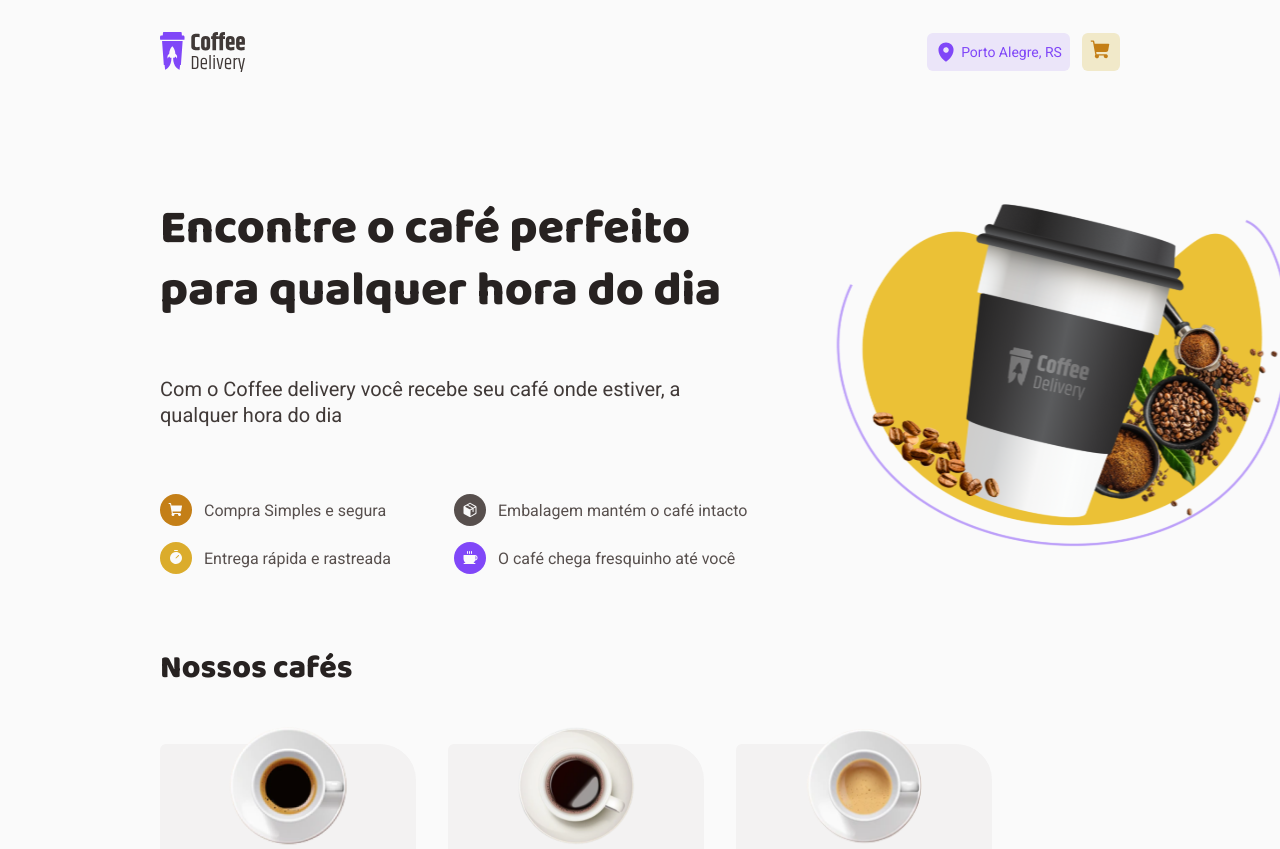
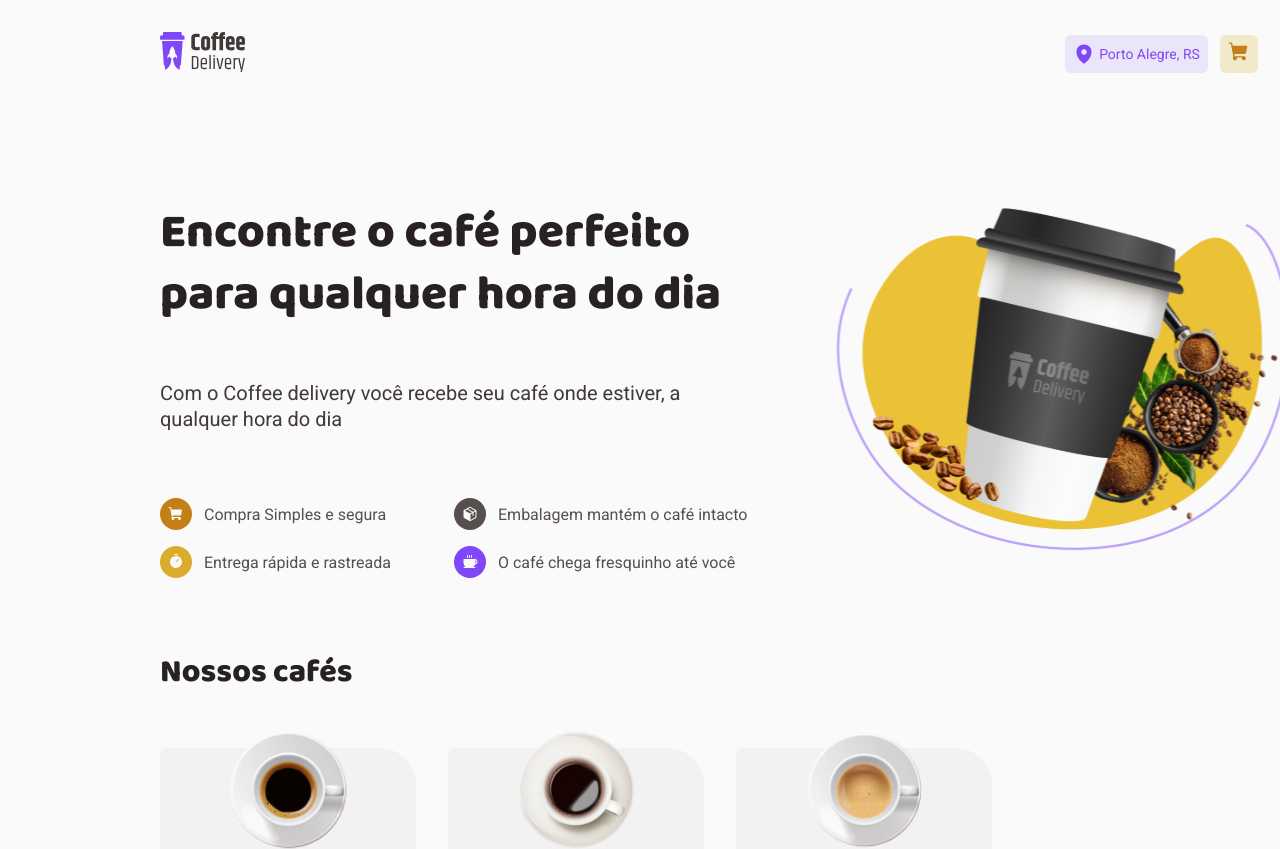
Before and after one commit to yurimarcolino/CoffeeApp, a React (Vite) app: page / in a window 1280 px wide. Shown: the top 849 px of the page. Built offline with nearby package versions, Linux system fonts and the light colour scheme.

Commit message:
refactor: header component

```diff
--- a/src/components/Header/index.tsx
+++ b/src/components/Header/index.tsx
@@ -12,7 +12,9 @@ import cartSVG from '../../assets/cart.svg'
 export function Header() {
   return (
     <HeaderContainerStyled>
-      <img src={logoSVG} alt="coffee icon" />
+      <a href="/">
+        <img src={logoSVG} alt="coffee icon" />
+      </a>
       <NavContainerStyled>
         <LocationContainerStyled>
           <img src={locationSVG} alt="location icon" />
--- a/src/components/Header/styles.ts
+++ b/src/components/Header/styles.ts
@@ -5,6 +5,7 @@ export const HeaderContainerStyled = styled.header`
   justify-content: space-between;
   align-items: center;
   padding: 2rem 0rem;
+  gap: 51.25rem;
 `
 
 export const NavContainerStyled = styled.div`
```
